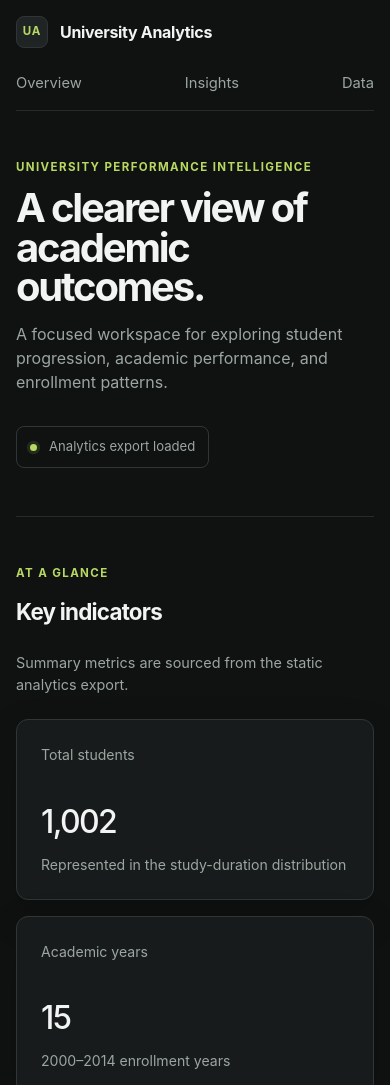
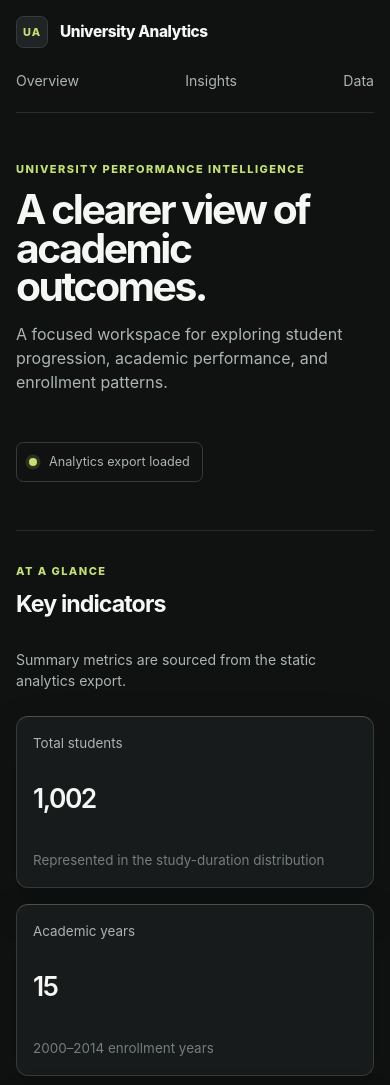
Before and after one commit to justteshi/data-visualization-python, a website built with Vite: page index.html in a window 390 px wide. Shown: the top 1085 px of the page. Built offline with nearby package versions, Linux system fonts and the light colour scheme.

Commit message:
feature: enhance dashboard accessibility, interactivity, and aesthetics with updated visuals, adaptive animations, and improved layout responsiveness

```diff
--- a/src/charts.js
+++ b/src/charts.js
@@ -25,7 +25,8 @@ function sharedOptions(theme) {
   return {
     responsive: true,
     maintainAspectRatio: false,
-    animation: { duration: 350 },
+    resizeDelay: 120,
+    animation: { duration: window.matchMedia("(prefers-reduced-motion: reduce)").matches ? 0 : 350 },
     plugins: {
       legend: {
         labels: { boxWidth: 10, boxHeight: 10, color: theme.muted, padding: 16 },
@@ -52,7 +53,7 @@ function cartesianScales(theme, { horizontal = false, valueLabel = "Students" }
     border: { display: false },
   };
   const labelAxis = {
-    ticks: { color: theme.muted },
+    ticks: { color: theme.muted, maxRotation: 0, autoSkip: true, maxTicksLimit: 8 },
     grid: { display: false },
     border: { display: false },
   };
--- a/src/dashboard.js
+++ b/src/dashboard.js
@@ -30,9 +30,11 @@ export async function loadAnalytics() {
 function createKpiCard({ label, value, description }) {
   return `
     <article class="panel kpi-card">
-      <p>${label}</p>
-      <strong>${value}</strong>
-      <span>${description}</span>
+      <dl>
+        <dt>${label}</dt>
+        <dd>${value}</dd>
+      </dl>
+      <p>${description}</p>
     </article>
   `;
 }
--- a/src/main.js
+++ b/src/main.js
@@ -11,6 +11,7 @@ const app = document.querySelector("#app");
 
 app.innerHTML = `
   <div class="site-shell">
+    <a class="skip-link" href="#dashboard-main">Skip to dashboard content</a>
     <header class="topbar">
       <a class="brand" href="#overview" aria-label="University Analytics home">
         <span class="brand-mark" aria-hidden="true">UA</span>
@@ -19,12 +20,12 @@ app.innerHTML = `
       <nav class="primary-nav" aria-label="Primary navigation">
         <a href="#overview">Overview</a>
         <a href="#insights">Insights</a>
-        <a href="#data">Data</a>
+        <a href="${import.meta.env.BASE_URL}data/analytics.json">Data</a>
       </nav>
-      <a class="topbar-action" href="#data">View data source</a>
+      <a class="topbar-action" href="${import.meta.env.BASE_URL}data/analytics.json">Open data export <span aria-hidden="true">↗</span></a>
     </header>
 
-    <main>
+    <main id="dashboard-main" tabindex="-1">
       <section class="hero" id="overview" aria-labelledby="page-title">
         <p class="eyebrow">University performance intelligence</p>
         <div class="hero-content">
@@ -70,8 +71,9 @@ app.innerHTML = `
               </div>
             </div>
             <div class="chart-canvas-wrap chart-canvas-wide">
-              <canvas id="enrollment-chart" role="img" aria-label="Grouped bar chart of students starting university by gender and year"></canvas>
+              <canvas id="enrollment-chart" role="img" aria-label="Grouped bar chart of students starting university by gender and year" aria-describedby="enrollment-chart-description"></canvas>
             </div>
+            <p class="chart-description" id="enrollment-chart-description">Each year contains separate bars for male and female students. Hover or focus the chart area to inspect values.</p>
           </article>
           <article class="panel chart-panel">
             <div class="panel-heading">
@@ -81,8 +83,9 @@ app.innerHTML = `
               </div>
             </div>
             <div class="chart-canvas-wrap">
-              <canvas id="grade-chart" role="img" aria-label="Bar chart of recorded final grade results"></canvas>
+              <canvas id="grade-chart" role="img" aria-label="Bar chart of recorded final grade results" aria-describedby="grade-chart-description"></canvas>
             </div>
+            <p class="chart-description" id="grade-chart-description">Final grades are displayed as discrete categories from 2 through 6.</p>
           </article>
           <article class="panel chart-panel chart-panel-duration">
             <div class="panel-heading">
@@ -92,8 +95,9 @@ app.innerHTML = `
               </div>
             </div>
             <div class="chart-canvas-wrap">
-              <canvas id="duration-chart" role="img" aria-label="Horizontal bar chart of study duration groups"></canvas>
+              <canvas id="duration-chart" role="img" aria-label="Horizontal bar chart of study duration groups" aria-describedby="duration-chart-description"></canvas>
             </div>
+            <p class="chart-description" id="duration-chart-description">The horizontal scale shows the number of students in each study-duration group.</p>
           </article>
         </div>
       </section>
@@ -108,21 +112,40 @@ app.innerHTML = `
 
 const kpiGrid = document.querySelector("#kpi-grid");
 const dataStatus = document.querySelector("#data-status-text");
+const dataStatusContainer = document.querySelector(".data-status");
+const chartGrid = document.querySelector(".chart-grid");
 
 async function populateDashboard() {
   renderLoadingState(kpiGrid);
   dataStatus.textContent = "Loading analytics export";
+  dataStatusContainer.classList.remove("is-error", "is-empty");
 
   try {
     const analytics = await loadAnalytics();
     const { summary } = analytics;
     renderKpis(kpiGrid, summary);
-    renderCharts(analytics);
+    const hasChartData = analytics.gradeDistribution.length && analytics.studentsByGenderAndYear.length && analytics.studyDuration.length;
+    if (hasChartData) {
+      renderCharts(analytics);
+    } else {
+      chartGrid.innerHTML = `
+        <div class="panel empty-state" role="status">
+          <p class="eyebrow">No chart data</p>
+          <h3>Analytics are available, but there are no chart records to display.</h3>
+          <p>Regenerate the static export after the database contains analytics data.</p>
+        </div>
+      `;
+      dataStatus.textContent = "Analytics export has no chart records";
+      dataStatusContainer.classList.add("is-empty");
+    }
     kpiGrid.removeAttribute("aria-busy");
-    dataStatus.textContent = "Analytics export loaded";
+    if (hasChartData) {
+      dataStatus.textContent = "Analytics export loaded";
+    }
   } catch (error) {
     renderErrorState(kpiGrid, populateDashboard);
     dataStatus.textContent = "Analytics export unavailable";
+    dataStatusContainer.classList.add("is-error");
     console.error(error);
   }
 }
--- a/src/styles/main.css
+++ b/src/styles/main.css
@@ -3,17 +3,18 @@
   --color-canvas: #101212;
   --color-surface: #181b1b;
   --color-surface-raised: #202424;
-  --color-border: #303636;
-  --color-border-subtle: #252a2a;
-  --color-text: #f1f4f2;
-  --color-text-muted: #9ba6a2;
-  --color-accent: #b8d961;
-  --color-accent-muted: rgba(184, 217, 97, 0.12);
-  --color-chart-female: #8eaac7;
-  --color-chart-duration-1: #657572;
-  --color-chart-duration-2: #80908c;
-  --color-chart-duration-3: #9eafaa;
-  --shadow-panel: 0 16px 42px rgba(0, 0, 0, 0.16);
+  --color-border: #343b3a;
+  --color-border-subtle: #272d2c;
+  --color-text: #f5f7f4;
+  --color-text-muted: #abb5b1;
+  --color-text-faint: #737e7a;
+  --color-accent: #c4df72;
+  --color-accent-muted: rgba(196, 223, 114, 0.14);
+  --color-chart-female: #91aecb;
+  --color-chart-duration-1: #687874;
+  --color-chart-duration-2: #83938e;
+  --color-chart-duration-3: #a0b0aa;
+  --shadow-panel: 0 18px 46px rgba(0, 0, 0, 0.16);
   --font-sans: Inter, ui-sans-serif, system-ui, -apple-system, BlinkMacSystemFont, "Segoe UI", sans-serif;
   --space-1: 0.5rem;
   --space-2: 0.75rem;
@@ -22,136 +23,131 @@
   --space-5: 2rem;
   --space-6: 3rem;
   --space-7: 4.5rem;
-  --radius-sm: 0.5rem;
+  --space-8: 6.5rem;
+  --radius-sm: 0.45rem;
   --radius-md: 0.75rem;
-  --content-width: 75rem;
+  --content-width: 76rem;
 }
 
 * { box-sizing: border-box; }
+html { scroll-behavior: smooth; }
+body { min-width: 20rem; margin: 0; background: var(--color-canvas); color: var(--color-text); font-family: var(--font-sans); line-height: 1.5; }
+a { color: inherit; text-decoration: none; }
+button, a { -webkit-tap-highlight-color: transparent; }
+:focus-visible { outline: 2px solid var(--color-accent); outline-offset: 3px; }
 
-html { scroll-behavior: smooth; }
+.site-shell { min-height: 100vh; overflow: clip; }
+.topbar, main, .site-footer { width: min(calc(100% - 3rem), var(--content-width)); margin: 0 auto; }
+.skip-link { position: fixed; z-index: 10; top: 0.75rem; left: 50%; padding: 0.65rem 0.9rem; transform: translate(-50%, -180%); border-radius: var(--radius-sm); background: var(--color-accent); color: #18200c; font-size: 0.85rem; font-weight: 750; transition: transform 160ms ease; }
+.skip-link:focus { transform: translate(-50%, 0); }
 
-body {
-  min-width: 20rem;
-  margin: 0;
-  background: var(--color-canvas);
-  color: var(--color-text);
-  font-family: var(--font-sans);
-  line-height: 1.5;
-}
+.topbar { display: flex; align-items: center; min-height: 5.5rem; gap: var(--space-4); border-bottom: 1px solid var(--color-border-subtle); }
+.brand { display: inline-flex; align-items: center; gap: var(--space-2); font-size: 0.96rem; font-weight: 760; letter-spacing: -0.025em; }
+.brand-mark { display: grid; width: 2rem; height: 2rem; place-items: center; border: 1px solid var(--color-border); border-radius: var(--radius-sm); background: var(--color-surface-raised); color: var(--color-accent); font-size: 0.68rem; font-weight: 800; letter-spacing: 0.08em; }
+.primary-nav { display: flex; gap: var(--space-4); margin-left: auto; color: var(--color-text-muted); font-size: 0.88rem; }
+.primary-nav a { position: relative; padding: 0.35rem 0; }
+.primary-nav a::after { position: absolute; right: 0; bottom: 0; left: 0; height: 1px; transform: scaleX(0); transform-origin: left; background: var(--color-accent); content: ""; transition: transform 180ms ease; }
+.primary-nav a:hover, .primary-nav a:focus-visible { color: var(--color-text); }
+.primary-nav a:hover::after, .primary-nav a:focus-visible::after { transform: scaleX(1); }
+.topbar-action { display: inline-flex; align-items: center; gap: 0.35rem; padding: 0.58rem 0.78rem; border: 1px solid var(--color-border); border-radius: var(--radius-sm); color: var(--color-text-muted); font-size: 0.8rem; transition: border-color 180ms ease, background-color 180ms ease, color 180ms ease; }
+.topbar-action:hover, .topbar-action:focus-visible { border-color: var(--color-accent); background: var(--color-accent-muted); color: var(--color-text); }
 
-a { color: inherit; text-decoration: none; }
+main:focus { outline: none; }
+.hero { padding: var(--space-8) 0 var(--space-7); border-bottom: 1px solid var(--color-border-subtle); }
+.eyebrow { margin: 0 0 var(--space-2); color: var(--color-accent); font-size: 0.69rem; font-weight: 800; letter-spacing: 0.13em; text-transform: uppercase; }
+.hero-content { display: flex; align-items: end; justify-content: space-between; gap: var(--space-6); }
+h1, h2, h3, p { margin-top: 0; }
+h1 { max-width: 48rem; margin-bottom: var(--space-3); font-size: clamp(2.7rem, 5.6vw, 5.25rem); letter-spacing: -0.06em; line-height: 0.95; }
+h2 { margin-bottom: 0; font-size: clamp(1.45rem, 2.2vw, 2rem); letter-spacing: -0.04em; line-height: 1.1; }
+h3 { margin-bottom: var(--space-1); font-size: 1.03rem; letter-spacing: -0.02em; }
+.hero-copy { max-width: 39rem; margin-bottom: 0; color: var(--color-text-muted); font-size: clamp(1rem, 1.5vw, 1.15rem); }
+.data-status { display: inline-flex; flex: none; align-items: center; gap: var(--space-2); padding: 0.6rem 0.75rem; border: 1px solid var(--color-border); border-radius: var(--radius-sm); color: var(--color-text-muted); font-size: 0.79rem; white-space: nowrap; }
+.status-dot { width: 0.5rem; height: 0.5rem; border-radius: 50%; background: var(--color-accent); box-shadow: 0 0 0 0.22rem var(--color-accent-muted); }
+.data-status.is-empty .status-dot { background: var(--color-text-faint); box-shadow: none; }
+.data-status.is-error { border-color: #925b55; color: #efb4ab; }
+.data-status.is-error .status-dot { background: #ef8f83; box-shadow: 0 0 0 0.22rem rgba(239, 143, 131, 0.13); }
 
-.site-shell { min-height: 100vh; }
-
-.topbar,
-main,
-.site-footer {
-  width: min(calc(100% - 3rem), var(--content-width));
-  margin: 0 auto;
-}
-
-.topbar {
-  display: flex;
-  align-items: center;
-  min-height: 5rem;
-  gap: var(--space-4);
-  border-bottom: 1px solid var(--color-border-subtle);
-}
-
-.brand { display: inline-flex; align-items: center; gap: var(--space-2); font-weight: 700; letter-spacing: -0.02em; }
-
-.brand-mark {
-  display: grid;
-  width: 2rem;
-  height: 2rem;
-  place-items: center;
-  border: 1px solid var(--color-border);
-  border-radius: var(--radius-sm);
-  background: var(--color-surface-raised);
-  color: var(--color-accent);
-  font-size: 0.72rem;
-  letter-spacing: 0.08em;
-}
-
-.primary-nav { display: flex; gap: var(--space-4); margin-left: auto; color: var(--color-text-muted); font-size: 0.92rem; }
-.primary-nav a:hover, .primary-nav a:focus-visible { color: var(--color-text); }
-
-.topbar-action {
-  padding: 0.55rem 0.8rem;
-  border: 1px solid var(--color-border);
-  border-radius: var(--radius-sm);
-  color: var(--color-text-muted);
-  font-size: 0.85rem;
-}
-
-.topbar-action:hover, .topbar-action:focus-visible { border-color: var(--color-accent); color: var(--color-text); }
-
-.hero { padding: var(--space-7) 0 var(--space-6); border-bottom: 1px solid var(--color-border-subtle); }
-.eyebrow { margin: 0 0 var(--space-2); color: var(--color-accent); font-size: 0.72rem; font-weight: 700; letter-spacing: 0.12em; text-transform: uppercase; }
-
-.hero-content { display: flex; justify-content: space-between; align-items: end; gap: var(--space-5); }
-h1, h2, h3, p { margin-top: 0; }
-h1 { max-width: 44rem; margin-bottom: var(--space-3); font-size: clamp(2.5rem, 5vw, 4.75rem); letter-spacing: -0.055em; line-height: 0.98; }
-h2 { margin-bottom: 0; font-size: clamp(1.4rem, 2vw, 1.85rem); letter-spacing: -0.035em; }
-h3 { margin-bottom: var(--space-1); font-size: 1rem; letter-spacing: -0.02em; }
-.hero-copy { max-width: 38rem; margin-bottom: 0; color: var(--color-text-muted); font-size: clamp(1rem, 1.5vw, 1.15rem); }
-
-.data-status { display: inline-flex; flex: none; align-items: center; gap: var(--space-2); padding: 0.65rem 0.8rem; border: 1px solid var(--color-border); border-radius: var(--radius-sm); color: var(--color-text-muted); font-size: 0.82rem; }
-.status-dot { width: 0.45rem; height: 0.45rem; border-radius: 50%; background: var(--color-accent); box-shadow: 0 0 0 0.2rem var(--color-accent-muted); }
-
-.kpi-section, .insights-section { padding: var(--space-6) 0; }
+.kpi-section, .insights-section { padding: var(--space-7) 0; }
 .insights-section { border-top: 1px solid var(--color-border-subtle); }
-.section-heading { display: flex; align-items: end; justify-content: space-between; gap: var(--space-4); margin-bottom: var(--space-4); }
-.section-heading > p { max-width: 21rem; margin-bottom: 0; color: var(--color-text-muted); font-size: 0.9rem; text-align: right; }
-
-.kpi-grid, .chart-grid { display: grid; gap: var(--space-3); }
-.kpi-grid { grid-template-columns: repeat(3, 1fr); }
+.section-heading { display: flex; align-items: end; justify-content: space-between; gap: var(--space-5); margin-bottom: var(--space-4); }
+.section-heading > p { max-width: 23rem; margin-bottom: 0; color: var(--color-text-muted); font-size: 0.88rem; text-align: right; }
+.kpi-grid, .chart-grid { display: grid; min-width: 0; gap: var(--space-3); }
+.kpi-grid { grid-template-columns: repeat(3, minmax(0, 1fr)); }
 .chart-grid { grid-template-columns: repeat(2, minmax(0, 1fr)); }
 
-.panel { border: 1px solid var(--color-border); border-radius: var(--radius-md); background: var(--color-surface); box-shadow: var(--shadow-panel); }
-.kpi-card { min-height: 10.5rem; padding: var(--space-4); display: flex; flex-direction: column; }
-.kpi-card p, .kpi-card span, .panel-heading p { color: var(--color-text-muted); font-size: 0.88rem; }
-.kpi-card p { margin-bottom: auto; }
-.kpi-card strong { margin: var(--space-5) 0 var(--space-1); font-size: 2rem; font-weight: 500; letter-spacing: -0.05em; }
+.panel { min-width: 0; border: 1px solid var(--color-border); border-radius: var(--radius-md); background: var(--color-surface); box-shadow: var(--shadow-panel); }
+.kpi-card { min-height: 10.75rem; padding: var(--space-4); display: flex; flex-direction: column; border-top-color: #48514d; transition: border-color 180ms ease, transform 180ms ease, box-shadow 180ms ease; }
+.kpi-card dl { margin: 0; }
+.kpi-card dt, .kpi-card > p, .panel-heading p, .chart-description { color: var(--color-text-muted); font-size: 0.84rem; }
+.kpi-card dt { margin-bottom: var(--space-5); }
+.kpi-card dd { margin: 0; color: var(--color-text); font-size: clamp(1.65rem, 2.3vw, 2.1rem); font-weight: 570; letter-spacing: -0.055em; line-height: 1; }
+.kpi-card > p { margin: auto 0 0; color: var(--color-text-faint); }
+.kpi-card:hover { border-color: #59655c; transform: translateY(-2px); box-shadow: 0 22px 50px rgba(0, 0, 0, 0.2); }
 .kpi-card-loading { justify-content: space-between; }
 .loading-line { display: block; width: 72%; height: 0.65rem; border-radius: 999px; background: var(--color-surface-raised); }
 .loading-line-short { width: 42%; }
 .loading-line-value { width: 58%; height: 2rem; }
 
-.data-error { grid-column: 1 / -1; display: flex; align-items: center; justify-content: space-between; gap: var(--space-4); padding: var(--space-4); }
-.data-error h3 { font-size: 1.15rem; }
-.data-error p:last-child { margin-bottom: 0; color: var(--color-text-muted); }
-.retry-button { flex: none; padding: 0.6rem 0.8rem; border: 1px solid var(--color-accent); border-radius: var(--radius-sm); background: transparent; color: var(--color-accent); cursor: pointer; font: inherit; font-size: 0.85rem; }
-.retry-button:hover, .retry-button:focus-visible { background: var(--color-accent-muted); }
+.data-error, .empty-state { grid-column: 1 / -1; display: flex; align-items: center; justify-content: space-between; gap: var(--space-4); padding: var(--space-5); }
+.data-error h3, .empty-state h3 { font-size: 1.2rem; }
+.data-error p:last-child, .empty-state p:last-child { max-width: 39rem; margin-bottom: 0; color: var(--color-text-muted); }
+.retry-button { flex: none; padding: 0.65rem 0.9rem; border: 1px solid var(--color-accent); border-radius: var(--radius-sm); background: transparent; color: var(--color-accent); cursor: pointer; font: inherit; font-size: 0.85rem; font-weight: 700; transition: background-color 180ms ease, color 180ms ease; }
+.retry-button:hover, .retry-button:focus-visible { background: var(--color-accent); color: #18200c; }
 
-.chart-panel { min-height: 23rem; padding: var(--space-4); }
-.chart-panel-large { grid-column: span 2; }
-.chart-panel-duration { grid-column: span 2; }
+.chart-panel { min-height: 24rem; padding: var(--space-4); transition: border-color 180ms ease; }
+.chart-panel:hover { border-color: #4c5752; }
+.chart-panel-large, .chart-panel-duration { grid-column: span 2; }
 .panel-heading { display: flex; justify-content: space-between; gap: var(--space-3); }
-.panel-heading p { margin-bottom: 0; }
-.chart-canvas-wrap { position: relative; height: 17rem; margin-top: var(--space-4); }
-.chart-canvas-wide { height: 19rem; }
-.chart-canvas-wrap canvas { width: 100% !important; height: 100% !important; }
+.panel-heading p { max-width: 44rem; margin-bottom: 0; }
+.chart-canvas-wrap { position: relative; min-width: 0; height: 17rem; margin-top: var(--space-4); overflow: hidden; }
+.chart-canvas-wide { height: 20rem; }
+.chart-canvas-wrap canvas { display: block; max-width: 100%; width: 100% !important; height: 100% !important; }
+.chart-description { margin: var(--space-3) 0 0; color: var(--color-text-faint); line-height: 1.45; }
 
-.site-footer { display: flex; justify-content: space-between; gap: var(--space-3); padding: var(--space-4) 0 var(--space-5); border-top: 1px solid var(--color-border-subtle); color: var(--color-text-muted); font-size: 0.8rem; }
+.site-footer { display: flex; justify-content: space-between; gap: var(--space-3); padding: var(--space-5) 0; border-top: 1px solid var(--color-border-subtle); color: var(--color-text-faint); font-size: 0.78rem; }
+
+@media (min-width: 48.0625rem) {
+  .hero, .kpi-section, .insights-section { animation: reveal 520ms both; }
+  .kpi-section { animation-delay: 80ms; }
+  .insights-section { animation-delay: 160ms; }
+  .kpi-card:nth-child(2) { animation-delay: 40ms; }
+  .kpi-card:nth-child(3) { animation-delay: 80ms; }
+}
+
+@keyframes reveal { from { opacity: 0; transform: translateY(0.7rem); } to { opacity: 1; transform: translateY(0); } }
+
+@media (max-width: 64rem) {
+  .topbar, main, .site-footer { width: min(calc(100% - 3rem), 68rem); }
+  .hero { padding-top: var(--space-7); }
+  .kpi-section, .insights-section { padding: var(--space-6) 0; }
+  .kpi-grid { grid-template-columns: repeat(2, minmax(0, 1fr)); }
+}
 
 @media (max-width: 48rem) {
   .topbar { flex-wrap: wrap; padding: var(--space-3) 0; }
   .primary-nav { order: 3; width: 100%; margin-left: 0; }
-  .topbar-action { margin-left: auto; }
   .hero { padding: var(--space-6) 0; }
-  .hero-content, .section-heading { align-items: start; flex-direction: column; }
+  .hero-content, .section-heading, .data-error, .empty-state { align-items: flex-start; flex-direction: column; }
   .section-heading > p { text-align: left; }
-  .kpi-grid, .chart-grid { grid-template-columns: 1fr; }
-  .data-error { align-items: flex-start; flex-direction: column; }
-  .chart-panel { min-height: 19rem; }
+  .kpi-grid, .chart-grid { grid-template-columns: minmax(0, 1fr); }
   .chart-panel-large, .chart-panel-duration { grid-column: auto; }
+  .chart-panel { min-height: 21rem; }
+  .chart-canvas-wide { height: 18rem; }
 }
 
-@media (max-width: 32rem) {
+@media (max-width: 26rem) {
   .topbar, main, .site-footer { width: min(calc(100% - 2rem), var(--content-width)); }
+  .topbar { gap: var(--space-3); }
   .primary-nav { justify-content: space-between; gap: var(--space-2); }
   .topbar-action { display: none; }
+  h1 { font-size: 2.55rem; }
+  .kpi-section, .insights-section { padding: var(--space-5) 0; }
+  .kpi-card, .chart-panel { padding: var(--space-3); }
+  .chart-panel { min-height: 19.5rem; }
+  .chart-canvas-wrap, .chart-canvas-wide { height: 15.5rem; }
   .site-footer { flex-direction: column; }
 }
+
+@media (prefers-reduced-motion: reduce) {
+  *, *::before, *::after { scroll-behavior: auto !important; animation-duration: 0.01ms !important; animation-iteration-count: 1 !important; transition-duration: 0.01ms !important; }
+}
```
